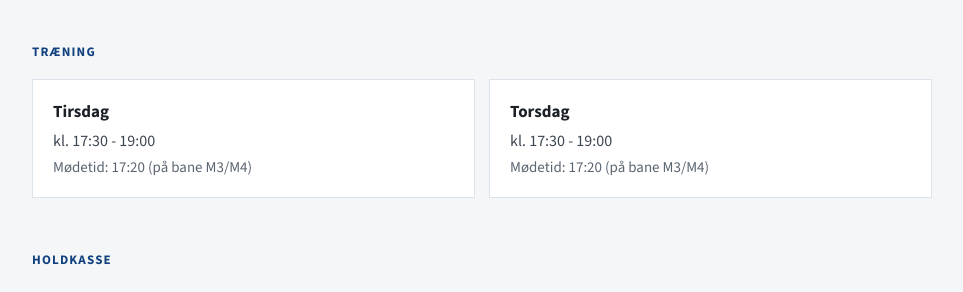
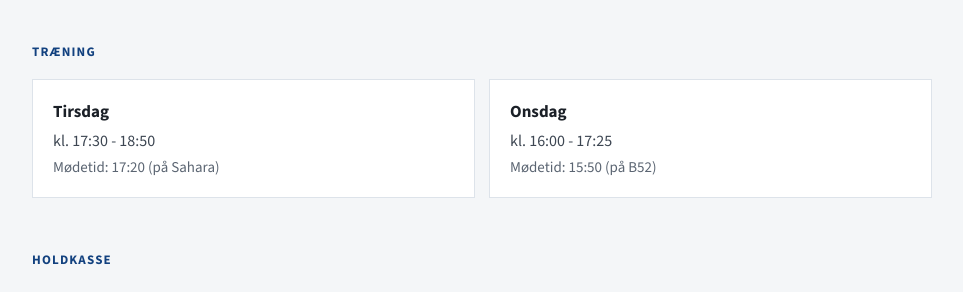
Before and after one commit to holm-dk/fodbold-vb-piger, a Jekyll site: the page built from index.md, in a window 1280 px wide and 900 px high. Shown: the part 286-578 px from the top of the window, without its empty margins (158-1121 px from the left). Built offline with Jekyll 4.4.1, drawn with Linux system fonts in a browser that asks for light colours.

Commit message:
Opdateret træningstider og baner

```diff
--- a/index.md
+++ b/index.md
@@ -10,8 +10,8 @@ Husk at til-/framelde jer i god tid.
 ## Træning
 
 {% include cards-start.html %}
-{% include card.html title="Tirsdag" lead="kl. 17:30 - 19:00" sub="Mødetid: 17:20 (på bane M3/M4)" %}
-{% include card.html title="Torsdag" lead="kl. 17:30 - 19:00" sub="Mødetid: 17:20 (på bane M3/M4)" %}
+{% include card.html title="Tirsdag" lead="kl. 17:30 - 18:50" sub="Mødetid: 17:20 (på Sahara)" %}
+{% include card.html title="Onsdag" lead="kl. 16:00 - 17:25" sub="Mødetid: 15:50 (på B52)" %}
 {% include cards-end.html %}
 
 ## Holdkasse
```
